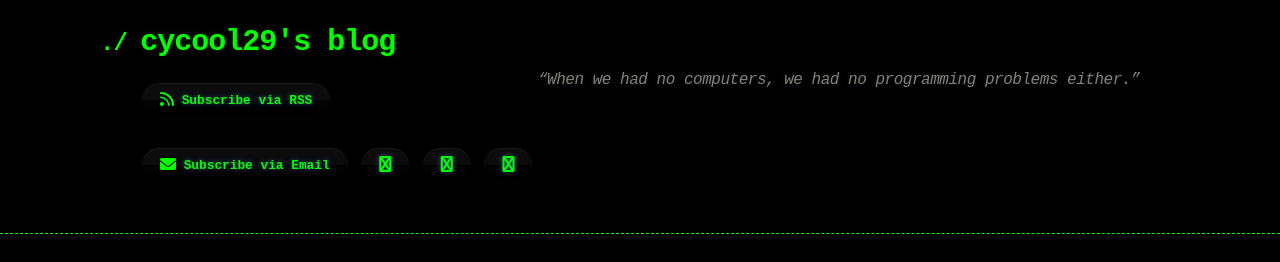
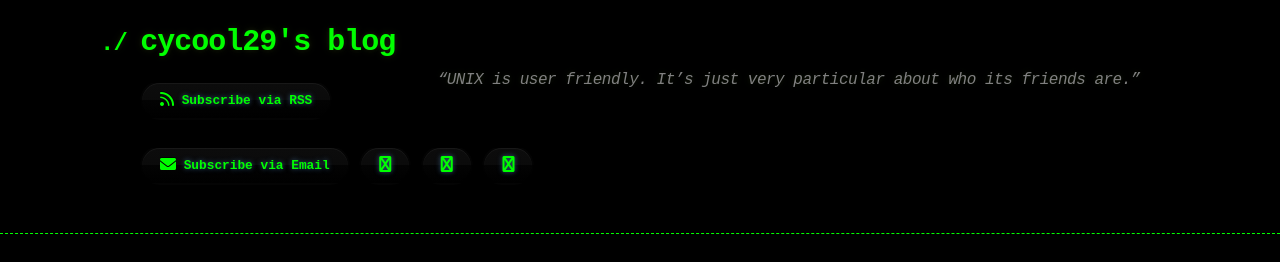
Before and after one commit to cycool29/cycool29.github.io, a Jekyll site: the page built from index.md, in a window 1280 px wide and 900 px high. Shown: the top 262 px of the window. Built offline with Jekyll 4.4.1, drawn with Linux system fonts in a browser that asks for light colours; a style sheet for code colours, icons or effects is not loaded.

Commit message:
Update quotes

```diff
--- a/_config.yml
+++ b/_config.yml
@@ -1,5 +1,5 @@
 title: cycool29's blog
-description: "“When we had no computers, we had no programming problems either.” "
+description: "“UNIX is user friendly. It’s just very particular about who its friends are.” "
 bio: A high school student. Intermediate in Python, Git, Bash. Learning JavaScript. He/Him. "
 author: cycool29
 url: https://cycool29.github.io
```
